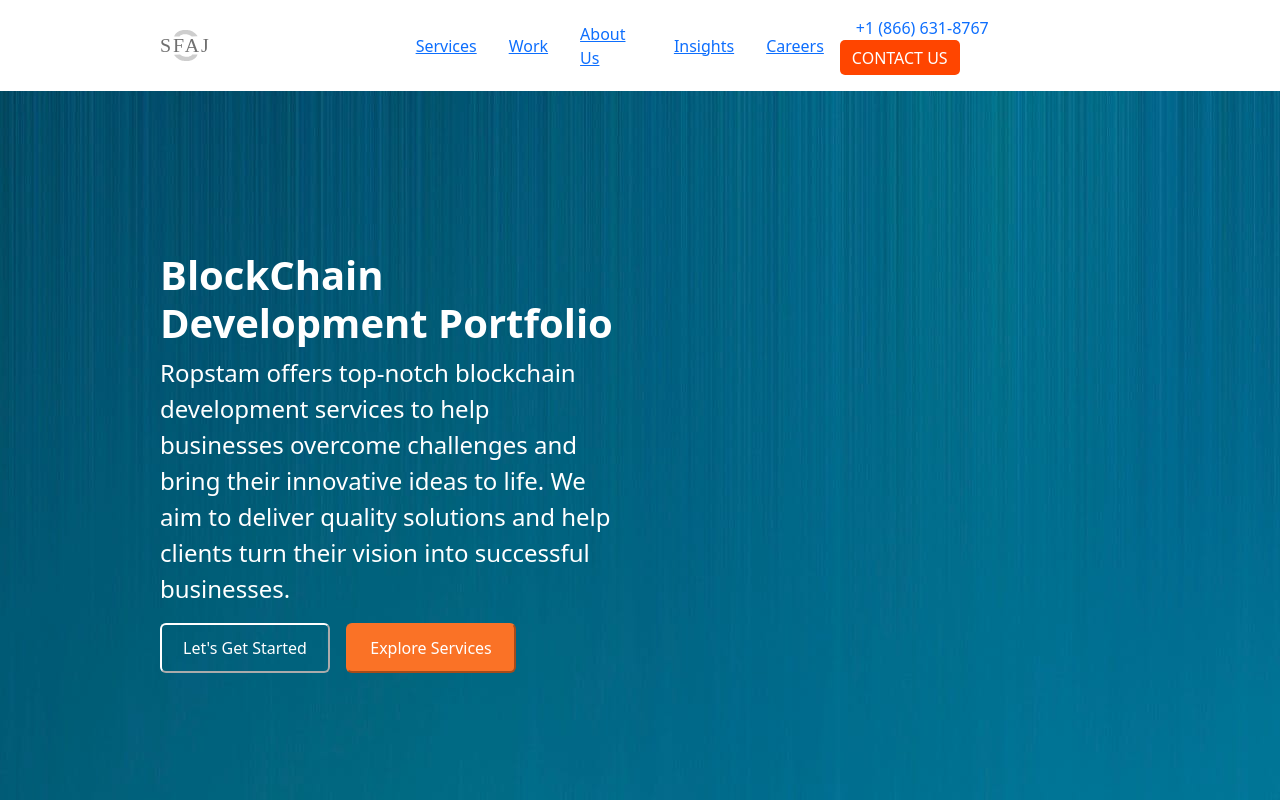
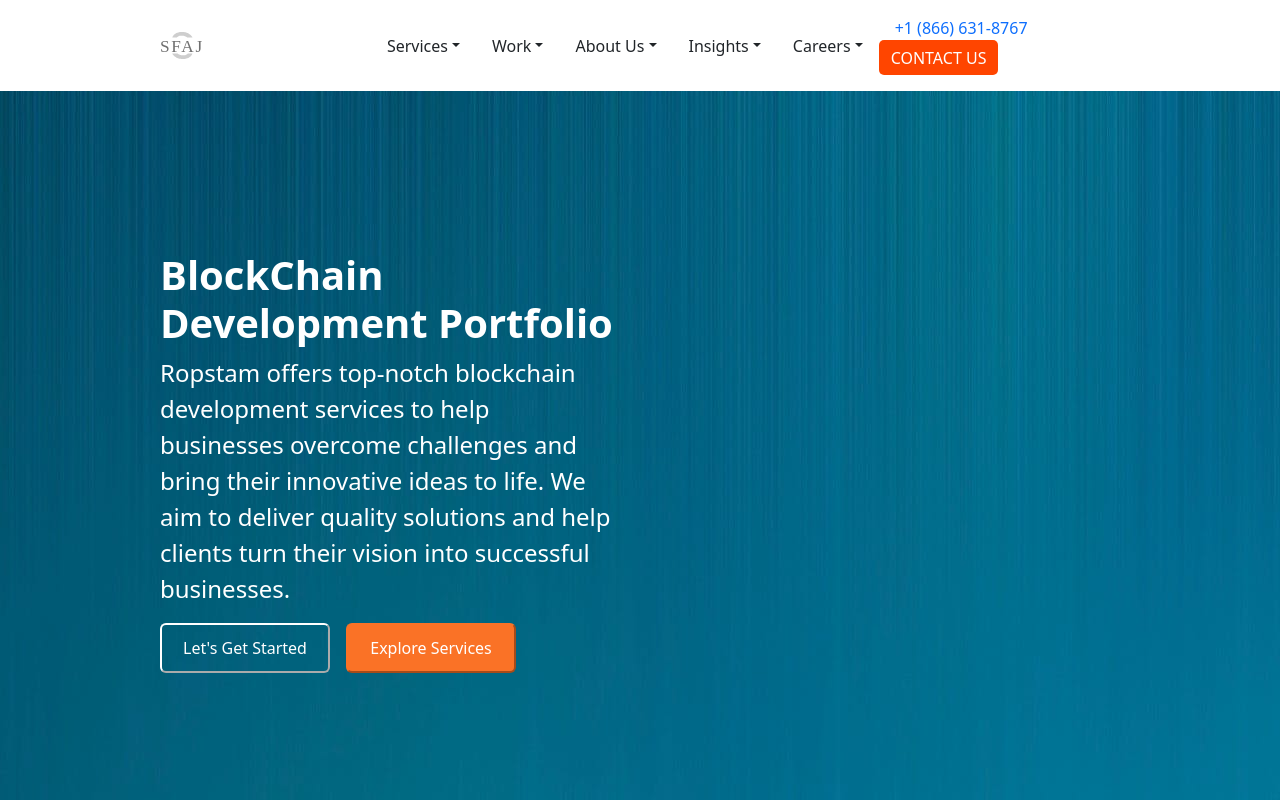
Before and after one commit to AminLakhani14/ASTechy, a React (Create React App) app: page / in a window 1280 px wide. Shown: the top 800 px of the page. Built offline with nearby package versions, Linux system fonts and the light colour scheme.

Commit message:
FaiqPrototype: Added Footer and worked in navbar

```diff
--- a/package.json
+++ b/package.json
@@ -8,6 +8,7 @@
     "@testing-library/user-event": "^13.5.0",
     "react": "^18.2.0",
     "react-dom": "^18.2.0",
+    "react-icons": "^5.0.1",
     "react-router-dom": "^6.11.2",
     "react-scripts": "5.0.1",
     "web-vitals": "^2.1.4"
--- a/src/App.js
+++ b/src/App.js
@@ -1,6 +1,7 @@
 import { RouterProvider } from "react-router-dom";
 import { router } from "./BasePage";
 import Navbar from "./Component/NavBar/NavBar";
+import Footer from "./Component/Footer/Footer";
 
 
 function App() {
@@ -8,6 +9,7 @@ function App() {
     <div className="App">
       <Navbar />
       <RouterProvider router={router} />
+      <Footer />
     </div>
   );
 }
--- /dev/null
+++ b/src/Component/Footer/Footer.css
@@ -0,0 +1,4 @@
+.app__newsletter {
+    padding: 2rem 7rem;
+    background: black;
+}
--- /dev/null
+++ b/src/Component/Footer/Footer.jsx
@@ -0,0 +1,35 @@
+import React from 'react'
+import './Footer.css';
+import { FaInstagram } from "react-icons/fa6";
+import { FaFacebookF, FaLinkedinIn } from "react-icons/fa";
+import { RiTwitterXFill } from "react-icons/ri";
+const Footer = (props) => {
+    return (
+        <div className="app__newsletter">
+            <div style={{ width: '100%', display: 'flex' }}>
+                <div className='' style={{ width: '20%' }}>
+                    <p style={{ color: '#fff' }}>Have a query?</p>
+                    <p style={{ color: '#fff' }}>+1 (866) 631-8767</p>
+                </div>
+                <div className=' text-center' style={{ width: '60%' }}>
+                    {/* <h1 className="" >Subscribe To our NewsLetter</h1> */}
+                    <FaInstagram style={{ width: '20px', height: '20px', color: '#fff' }} />
+                    <FaLinkedinIn style={{ width: '20px', height: '20px', margin: '0px 4px', color: '#fff' }} />
+                    <FaFacebookF style={{ width: '16px', height: '16px', color: '#fff' }} />
+                    <RiTwitterXFill style={{ width: '20px', height: '20px', margin: '0px 4px', color: '#fff' }} />
+                    <p className="" style={{ color: '#fff' }}>Terms of Use – Privacy Policy.</p>
+                </div>
+                <div className='' style={{ width: '20%' }}>
+                    <p style={{ color: '#fff' }}>Email us at</p>
+                    <p style={{ color: '#fff' }}>info@ropstam.com</p>
+                </div>
+            </div>
+
+            <div className="text-center">
+                <p className="" style={{ color: '#fff' }}>© 2024 Ropstam Solutions Inc. All Rights Reserved.</p>
+            </div>
+        </div>
+    )
+}
+
+export default Footer
--- a/src/Component/NavBar/NavBar.jsx
+++ b/src/Component/NavBar/NavBar.jsx
@@ -13,12 +13,61 @@ const Navbar = () => {
       <div className="app__navbar">
         <div><img src={images} style={{ height: '25%', width: '25%' }} alt="app logo" /></div>
         <ul className="app__navbar-links d-flex mb-0" style={{ marginRight: 'auto' }}>
-          <li className=""><a href="#Service">Services</a>
+          <li class="nav-item dropdown">
+            <a class="nav-link dropdown-toggle" href="#" id="navbarDropdown" role="button" data-toggle="dropdown" aria-haspopup="true" aria-expanded="false">
+              Services
+            </a>
+            <div class="dropdown-menu" aria-labelledby="navbarDropdown">
+              <a class="dropdown-item" href="#">Action</a>
+              <a class="dropdown-item" href="#">Another action</a>
+              <div class="dropdown-divider"></div>
+              <a class="dropdown-item" href="#">Something else here</a>
+            </div>
           </li>
-          <li className=""><a href="#Work">Work</a></li>
-          <li className=""><a href="#AboutUs">About Us</a></li>
-          <li className=""><a href="#Insights">Insights</a></li>
-          <li className=""><a href="#Careers">Careers</a></li>
+          <li class="nav-item dropdown">
+            <a class="nav-link dropdown-toggle" href="#" id="navbarDropdown" role="button" data-toggle="dropdown" aria-haspopup="true" aria-expanded="false">
+              Work
+            </a>
+            <div class="dropdown-menu" aria-labelledby="navbarDropdown">
+              <a class="dropdown-item" href="#">Action</a>
+              <a class="dropdown-item" href="#">Another action</a>
+              <div class="dropdown-divider"></div>
+              <a class="dropdown-item" href="#">Something else here</a>
+            </div>
+          </li>
+          <li class="nav-item dropdown">
+            <a class="nav-link dropdown-toggle" href="#" id="navbarDropdown" role="button" data-toggle="dropdown" aria-haspopup="true" aria-expanded="false">
+              About Us
+            </a>
+            <div class="dropdown-menu" aria-labelledby="navbarDropdown">
+              <a class="dropdown-item" href="#">Action</a>
+              <a class="dropdown-item" href="#">Another action</a>
+              <div class="dropdown-divider"></div>
+              <a class="dropdown-item" href="#">Something else here</a>
+            </div>
+          </li>
+          <li class="nav-item dropdown">
+            <a class="nav-link dropdown-toggle" href="#" id="navbarDropdown" role="button" data-toggle="dropdown" aria-haspopup="true" aria-expanded="false">
+              Insights
+            </a>
+            <div class="dropdown-menu" aria-labelledby="navbarDropdown">
+              <a class="dropdown-item" href="#">Action</a>
+              <a class="dropdown-item" href="#">Another action</a>
+              <div class="dropdown-divider"></div>
+              <a class="dropdown-item" href="#">Something else here</a>
+            </div>
+          </li>
+          <li class="nav-item dropdown">
+            <a class="nav-link dropdown-toggle" href="#" id="navbarDropdown" role="button" data-toggle="dropdown" aria-haspopup="true" aria-expanded="false">
+            Careers
+            </a>
+            <div class="dropdown-menu" aria-labelledby="navbarDropdown">
+              <a class="dropdown-item" href="#">Action</a>
+              <a class="dropdown-item" href="#">Another action</a>
+              <div class="dropdown-divider"></div>
+              <a class="dropdown-item" href="#">Something else here</a>
+            </div>
+          </li>
         </ul>
         <div className="app__navbar-login">
           <a href="#login" className='' onClick={openLink} >+1 (866) 631-8767</a>
@@ -28,11 +77,11 @@ const Navbar = () => {
           {toggleMenu && (
             <div className="app__navbar-smallscreen_overlay flex__center slide-bottom">
               <ul className="app__navbar-smallscreen_links">
-                <li className="p__opensans" onClick={() => setTogleMenu(false)}><a href="#home">Home</a></li>
-                <li className="p__opensans" onClick={() => setTogleMenu(false)}><a href="#about">About</a></li>
-                <li className="p__opensans" onClick={() => setTogleMenu(false)}><a href="#menu">Menu</a></li>
-                <li className="p__opensans" onClick={() => setTogleMenu(false)}><a href="#ourchefs">Our Chef's</a></li>
-                <li className="p__opensans" onClick={() => setTogleMenu(false)}><a href="#contactus">Contact Us</a></li>
+                <li className="" onClick={() => setTogleMenu(false)}><a href="#home">Home</a></li>
+                <li className="" onClick={() => setTogleMenu(false)}><a href="#about">About</a></li>
+                <li className="" onClick={() => setTogleMenu(false)}><a href="#menu">Menu</a></li>
+                <li className="" onClick={() => setTogleMenu(false)}><a href="#ourchefs">Our Chef's</a></li>
+                <li className="" onClick={() => setTogleMenu(false)}><a href="#contactus">Contact Us</a></li>
               </ul>
             </div>
           )}
```
Also changed, not shown: 1 other file (tests, documents, lock files or other folders).
